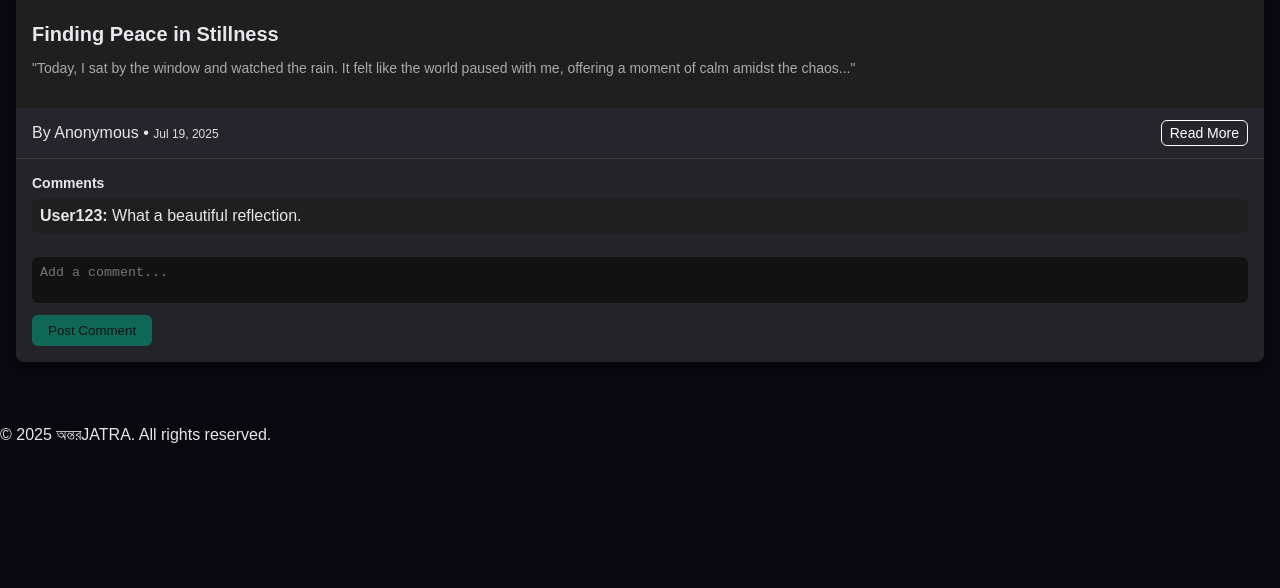
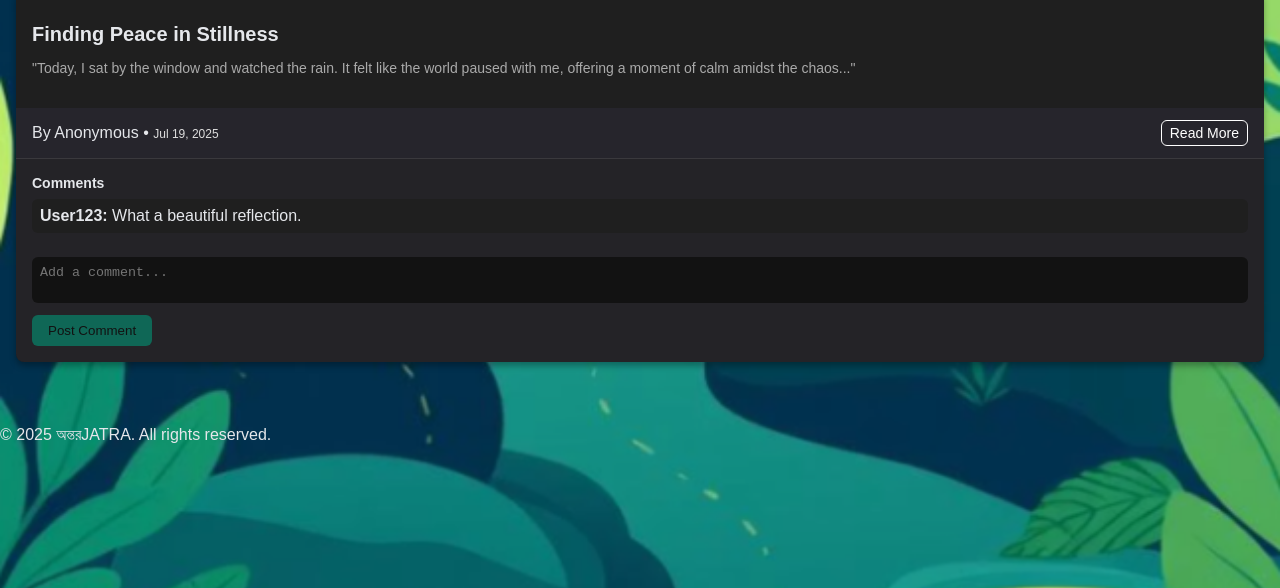
Before and after one commit to shamit09/Mental-Health-Journal-, a plain HTML site: page journal.html in a window 1280 px wide. Shown: the part 212-800 px from the top of the page. Drawn offline with Linux system fonts and the light colour scheme.

Commit message:
Update styles.css

```diff
--- a/styles.css
+++ b/styles.css
@@ -174,7 +174,10 @@ body.login-page .auth-buttons button:hover {
 }
 
 /* = Journal Feed Page = */
-body.journal-page { background: var(--pastel-dark); }
+body.journal-page {
+    background: url('Ontarjatra Background.png') no-repeat center center fixed;
+    background-size: cover;
+}
 body.journal-page nav {
   background: var(--surface);
   box-shadow: 0 2px 4px rgba(11, 11, 11, 0.5);
```
